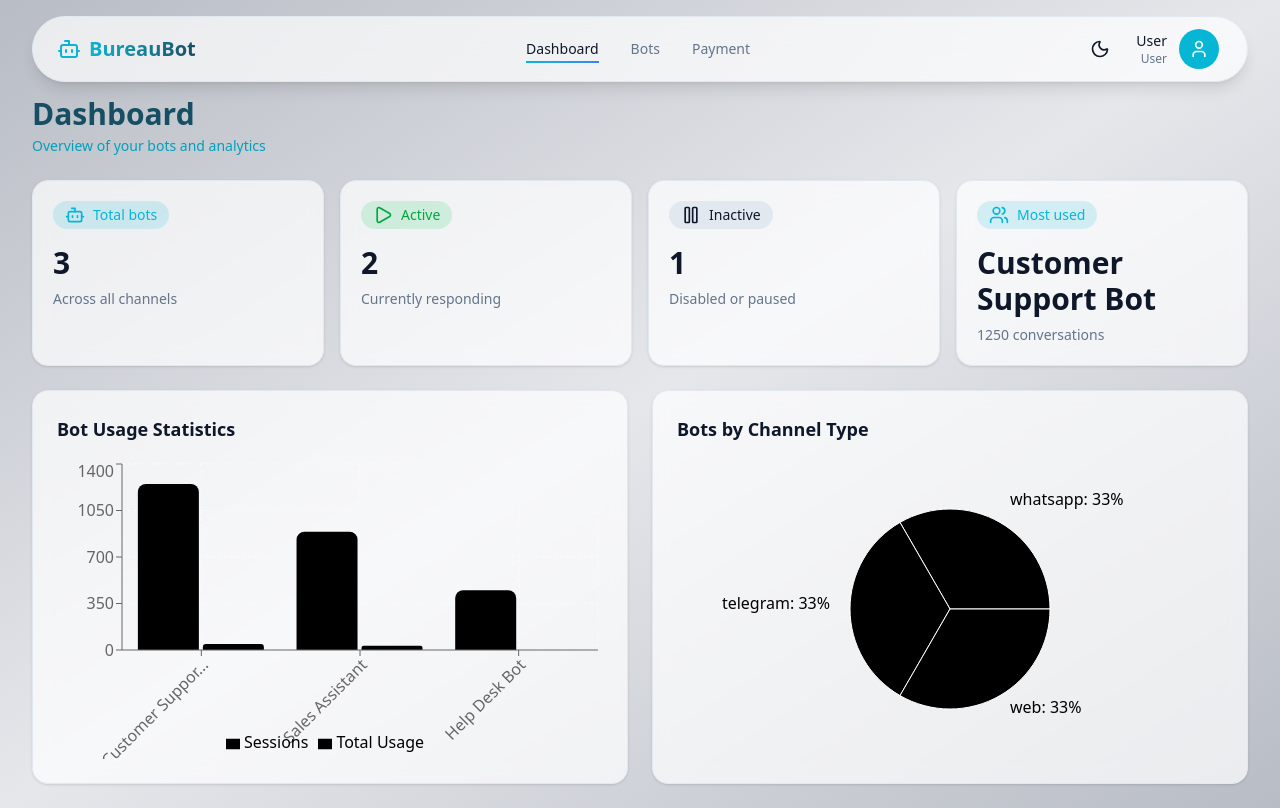
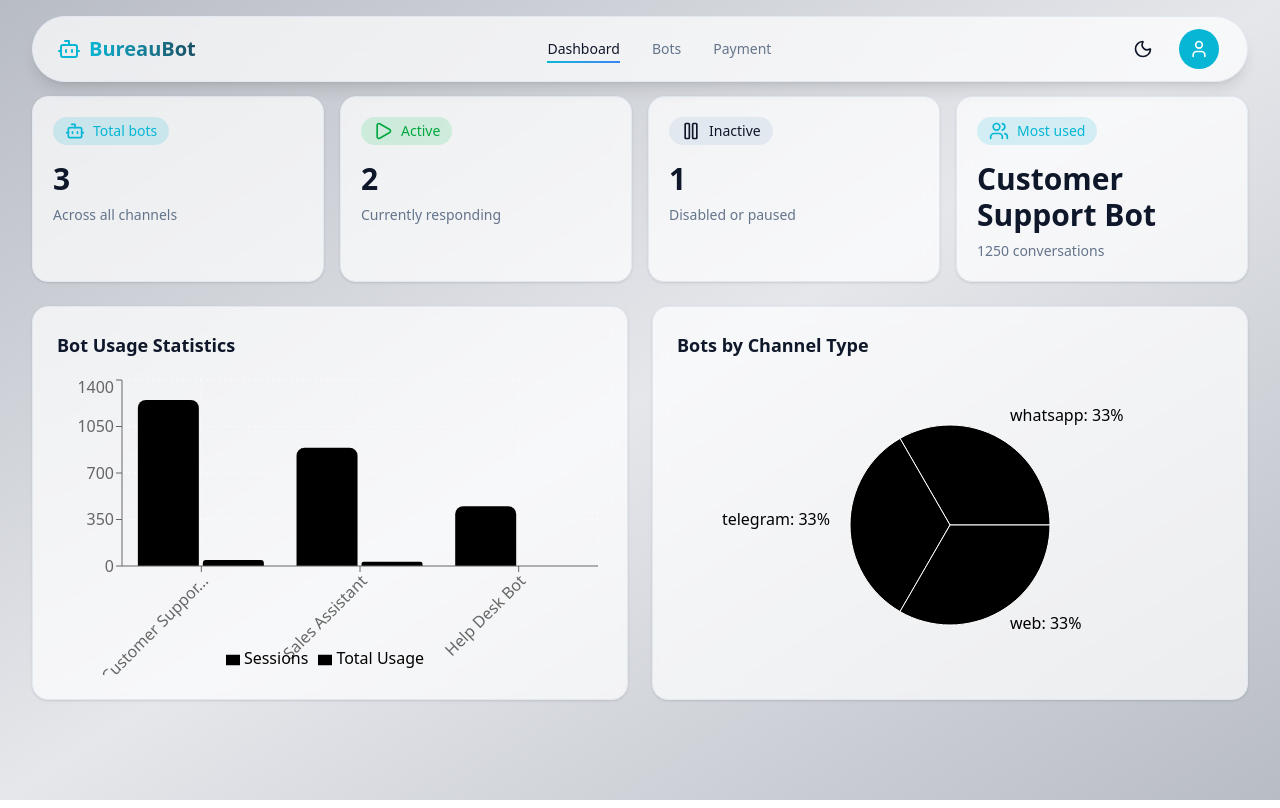
Before and after one commit to CultivBureau/bureau-bot, a Next.js app: page /pages/dashboard in a window 1280 px wide. Built offline with nearby package versions, Linux system fonts and the light colour scheme.

Commit message:
Update DashboardNavHeader&RemoveHeaderFromPage

```diff
--- a/app/components/dashboard/DashboardNavHeader.tsx
+++ b/app/components/dashboard/DashboardNavHeader.tsx
@@ -197,10 +197,6 @@ export function DashboardNavHeader() {
                 className="hidden lg:flex items-center gap-3 rounded-full hover:bg-hero-circle/10 transition p-1"
                 aria-label="Profile menu"
               >
-                <div className="text-right">
-                  <p className="text-sm font-medium text-foreground">{userName}</p>
-                  <p className="text-xs text-muted-foreground">{userEmail}</p>
-                </div>
                 <div className="flex h-10 w-10 items-center justify-center rounded-full bg-primary text-primary-foreground">
                   <User className="h-5 w-5" />
                 </div>
--- a/app/pages/dashboard/page.tsx
+++ b/app/pages/dashboard/page.tsx
@@ -90,11 +90,6 @@ export default function DashboardPage() {
   return (
     <DashboardLayout>
       <div className="flex flex-col gap-6">
-        {/* Page Title */}
-        <div>
-          <h1 className="text-3xl font-bold text-hero-text">Dashboard</h1>
-          <p className="mt-1 text-sm text-hero-subtext">Overview of your bots and analytics</p>
-        </div>
 
         {/* Summary Cards */}
         <SummaryCards bots={bots} />
```
